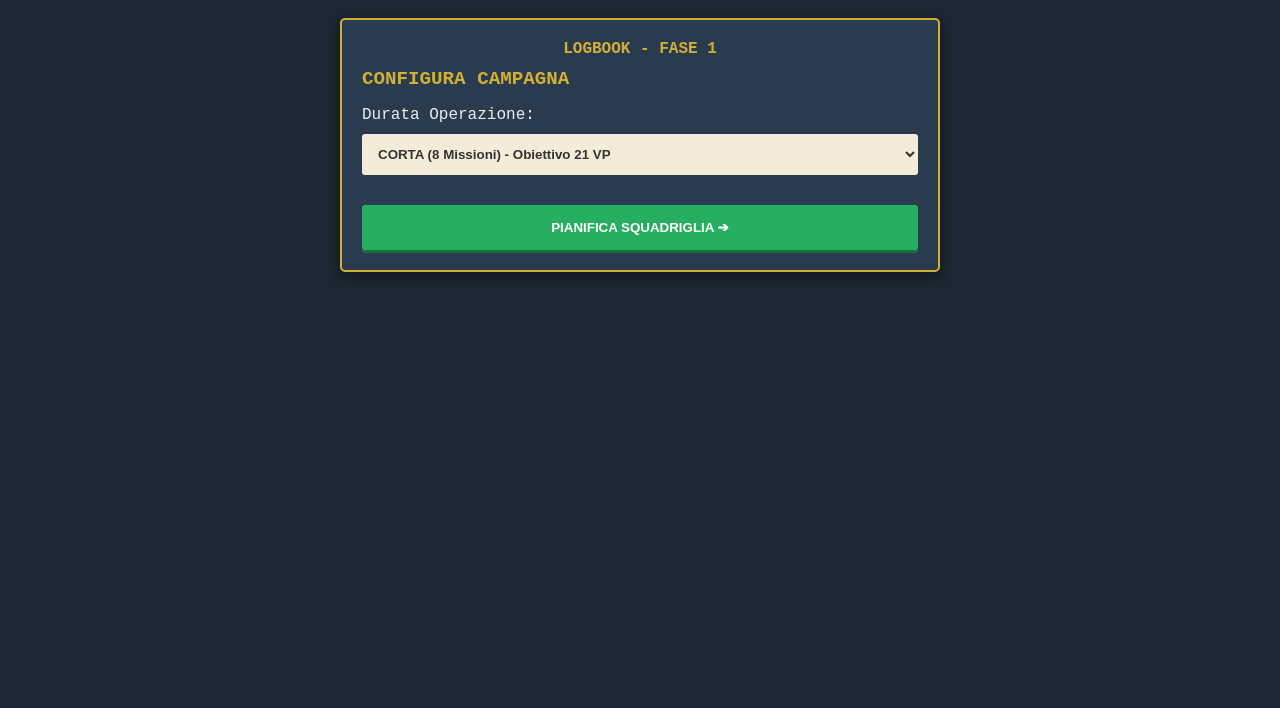
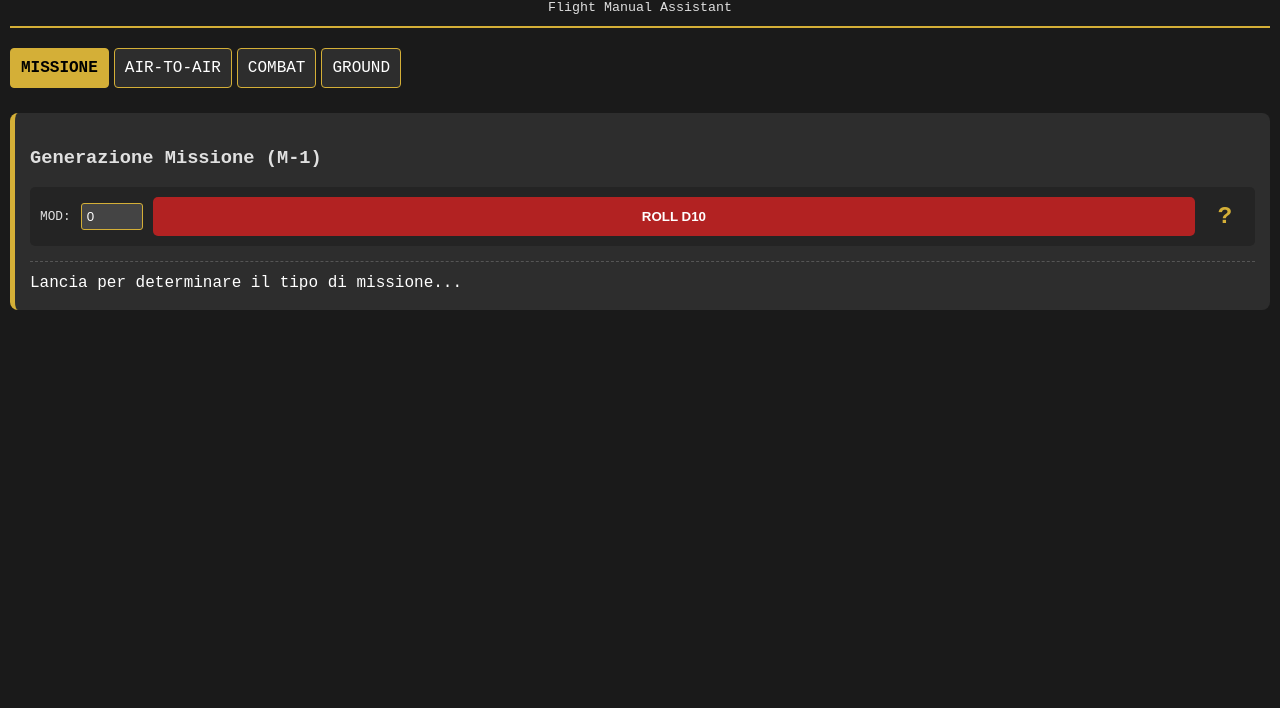
Before and after one commit to pepeoscar2019-arch/Aces-of-valor, a plain HTML site: page index.html in a window 1280 px wide. Shown: the part 92-800 px from the top of the page. Drawn offline with Linux system fonts and the light colour scheme.

Commit message:
Update index.html

```diff
--- a/index.html
+++ b/index.html
@@ -3,147 +3,123 @@
 <head>
     <meta charset="UTF-8">
     <meta name="viewport" content="width=device-width, initial-scale=1.0">
-    <title>Aces of Valor - Dashboard</title>
+    <title>Aces of Valor - Tactical Dashboard</title>
     <style>
-        :root {
-            --gold: #d4af37;
-            --dark-blue: #1c2833;
-            --paper: #f4ecd8;
-            --accent: #e67e22;
-        }
-        body {
-            font-family: 'Courier New', Courier, monospace;
-            background-color: var(--dark-blue);
-            color: #ecf0f1;
-            margin: 0; padding: 15px;
-        }
-        .container { max-width: 600px; margin: auto; }
-
-        /* Stile Vintage Card */
-        .phase {
-            display: none;
-            background: rgba(44, 62, 80, 0.9);
-            padding: 20px;
-            border-radius: 5px;
-            border: 2px solid var(--gold);
-            box-shadow: 0 4px 15px rgba(0,0,0,0.5);
-        }
-        .active { display: block; animation: fadeIn 0.5s; }
-
-        @keyframes fadeIn { from { opacity: 0; } to { opacity: 1; } }
-
-        h1 { color: var(--gold); text-align: center; border-bottom: 2px double var(--gold); padding-bottom: 10px; }
-        h2 { font-size: 1.2rem; color: var(--gold); text-transform: uppercase; margin-top: 0; }
-
-        /* Input e Button */
-        select, input {
-            width: 100%; padding: 12px; margin: 10px 0;
-            background: var(--paper); color: #333;
-            border: none; border-radius: 3px; font-weight: bold;
-        }
-        button {
-            background: var(--accent); color: white; border: none;
-            padding: 15px; border-radius: 3px; cursor: pointer;
-            font-weight: bold; width: 100%; text-transform: uppercase;
-            box-shadow: 0 3px 0 #a04000; transition: 0.2s;
-        }
-        button:active { transform: translateY(3px); box-shadow: none; }
-
-        .btn-nav { background: #27ae60; box-shadow: 0 3px 0 #196f3d; margin-top: 20px; }
-
-        /* Risultati */
-        .result-box {
-            background: rgba(244, 236, 216, 0.1);
-            padding: 15px; margin-top: 15px;
-            border-left: 5px solid var(--gold); font-size: 1rem;
-        }
-
-        .pilot-grid { display: grid; grid-template-columns: 1fr 1fr; gap: 10px; margin-top: 10px; }
-        .pilot-card { background: rgba(0,0,0,0.2); padding: 5px 10px; border: 1px solid #555; }
-
-        table { width: 100%; margin-top: 15px; border-collapse: collapse; background: #f4ecd8; color: #333; }
-        th, td { border: 1px solid #333; padding: 8px; text-align: center; }
-        th { background: #d5dbdb; }
-
-        .status-bar { text-align: center; margin-bottom: 10px; color: var(--gold); font-weight: bold; }
+        :root { --bg: #1a1a1a; --card: #2d2d2d; --accent: #d4af37; --text: #e0e0e0; }
+        body { font-family: 'Courier New', Courier, monospace; background: var(--bg); color: var(--text); margin: 0; padding: 10px; }
+        .header { text-align: center; border-bottom: 2px solid var(--accent); margin-bottom: 20px; padding-bottom: 10px; }
+        .tab-container { display: flex; overflow-x: auto; gap: 5px; margin-bottom: 20px; padding-bottom: 5px; }
+        .tab { background: var(--card); border: 1px solid var(--accent); color: white; padding: 10px; cursor: pointer; white-space: nowrap; border-radius: 4px; }
+        .tab.active { background: var(--accent); color: black; font-weight: bold; }
+        .section { display: none; background: var(--card); padding: 15px; border-radius: 8px; border-left: 5px solid var(--accent); }
+        .section.active { display: block; }
+        .dice-row { display: flex; gap: 10px; align-items: center; margin-bottom: 15px; background: rgba(0,0,0,0.2); padding: 10px; border-radius: 5px; }
+        .roll-btn { background: #b22222; color: white; border: none; padding: 12px; border-radius: 5px; cursor: pointer; flex-grow: 1; font-weight: bold; }
+        .result-display { font-size: 1.5rem; color: var(--accent); font-weight: bold; min-width: 40px; text-align: center; }
+        .table-output { margin-top: 15px; line-height: 1.4; border-top: 1px dashed #555; padding-top: 10px; color: #fff; }
+        .modifier-input { width: 50px; padding: 5px; background: #444; color: white; border: 1px solid var(--accent); border-radius: 3px; }
+        label { font-size: 0.8rem; text-transform: uppercase; }
     </style>
 </head>
 <body>
 
-<div class="container">
-    <h1>🛩️ ACES OF VALOR</h1>
+<div class="header">
+    <h1>ACES OF VALOR</h1>
+    <small>Flight Manual Assistant</small>
+</div>
 
-    <div id="phase1" class="phase active">
-        <div class="status-bar">LOGBOOK - FASE 1</div>
-        <h2>Configura Campagna</h2>
-        <label>Durata Operazione:</label>
-        <select id="campLength">
-            <option value="8">CORTA (8 Missioni) - Obiettivo 21 VP</option>
-            <option value="12">MEDIA (12 Missioni) - Obiettivo 29 VP</option>
-            <option value="16">LUNGA (16 Missioni) - Obiettivo 36 VP</option>
-        </select>
-        <button class="btn-nav" onclick="cambiaFase(2)">Pianifica Squadriglia ➔</button>
+<div class="tab-container">
+    <div class="tab active" onclick="showSection('mission')">MISSIONE</div>
+    <div class="tab" onclick="showSection('air-air')">AIR-TO-AIR</div>
+    <div class="tab" onclick="showSection('combat')">COMBAT</div>
+    <div class="tab" onclick="showSection('ground')">GROUND</div>
+</div>
+
+<div id="mission" class="section active">
+    <h3>Generazione Missione (M-1)</h3>
+    <div class="dice-row">
+        <label>Mod:</label>
+        <input type="number" id="mod-m1" class="modifier-input" value="0">
+        <button class="roll-btn" onclick="handleRoll('m1', 10, 'mod-m1')">ROLL D10</button>
+        <div id="res-m1" class="result-display">?</div>
     </div>
+    <div id="out-m1" class="table-output">Lancia per determinare il tipo di missione...</div>
+</div>
 
-    <div id="phase2" class="phase">
-        <div class="status-bar">LOGBOOK - FASE 2</div>
-        <h2>Assegnazione Velivoli</h2>
-        <select id="nat">
-            <option value="GER">🇩🇪 GERMANIA</option>
-            <option value="UK">🇬🇧 REGNO UNITO</option>
-            <option value="FR">🇫🇷 FRANCIA</option>
-            <option value="US">🇺🇸 U.S.A.</option>
-        </select>
-        <button onclick="calcolaTier()">🎲 Tira Dado Tier</button>
-        <div id="tierRes" class="result-box" style="display:none;"></div>
-        <button class="btn-nav" onclick="cambiaFase(3)">Recluta Piloti ➔</button>
+<div id="air-air" class="section">
+    <h3>Avvistamento (A-1)</h3>
+    <div class="dice-row">
+        <label>Mod:</label>
+        <input type="number" id="mod-a1" class="modifier-input" value="0">
+        <button class="roll-btn" onclick="handleRoll('a1', 10, 'mod-a1')">ROLL D10</button>
+        <div id="res-a1" class="result-display">?</div>
     </div>
+    <div id="out-a1" class="table-output">Lancia per vedere chi avvista chi...</div>
+</div>
 
-    <div id="phase3" class="phase">
-        <div class="status-bar">LOGBOOK - FASE 3</div>
-        <h2>Stato Piloti (Ready Box)</h2>
-        <button onclick="calcolaPiloti()">📋 Genera Squadriglia</button>
-        <div id="pilotRes" class="pilot-grid" style="display:none;"></div>
-        <button class="btn-nav" onclick="cambiaFase(4)">Localizza Base ➔</button>
+<div id="combat" class="section">
+    <h3>Tiro per Colpire (C-1)</h3>
+    <div class="dice-row">
+        <label>Mod:</label>
+        <input type="number" id="mod-c1" class="modifier-input" value="0">
+        <button class="roll-btn" onclick="handleRoll('c1', 10, 'mod-c1')">ROLL D10</button>
+        <div id="res-c1" class="result-display">?</div>
     </div>
-
-    <div id="phase4" class="phase">
-        <div class="status-bar">LOGBOOK - FASE 4</div>
-        <h2>Coordinate Aeroporto</h2>
-        <button onclick="calcolaAeroporto()">📍 Rileva Posizione</button>
-        <div id="airfieldRes" class="result-box" style="display:none; text-align:center; font-size:1.5rem;"></div>
-        <button class="btn-nav" onclick="cambiaFase(5)">Inizia Missioni ➔</button>
-    </div>
-
-    <div id="phase5" class="phase">
-        <div class="status-bar">TABELLONE DI GUERRA</div>
-        <h2>Registro Voli</h2>
-        <input type="text" id="mType" placeholder="Tipo Missione (es. Patrol)">
-        <input type="number" id="mPoints" placeholder="Punti Missione (MP)">
-        <button style="background:#27ae60" onclick="aggiungiMissione()">Registra Risultato</button>
-
-        <table id="missionLog">
-            <thead><tr><th>M.</th><th>Tipo</th><th>MP</th><th>VP</th></tr></thead>
-            <tbody></tbody>
-        </table>
-
-        <div class="result-box" id="totalStatus" style="text-align:center;">
-            <b>VP TOTALI: 0</b>
-        </div>
-        <button onclick="location.reload()" style="background:#c0392b; font-size:0.8rem; margin-top:40px;">⚠️ Resetta Campagna</button>
-    </div>
+    <div id="out-c1" class="table-output">Determina se il colpo va a segno...</div>
 </div>
 
 <script>
-    function cambiaFase(num) {
-        const fasi = document.getElementsByClassName('phase');
-        for (let i = 0; i < fasi.length; i++) fasi[i].style.display = 'none';
-        document.getElementById('phase' + num).classList.add('active');
-        window.scrollTo(0,0);
+    const data = {
+        m1: {
+            1: "Patrol (Target: Zone 1)",
+            3: "Close Air Support (Target: Frontline)",
+            6: "Tactical Bombing (Target: Installation)",
+            9: "Escort Mission (Protect Bombers)",
+            10: "Special Ops / Recon"
+        },
+        a1: {
+            1: "Automatic Tailing (Vantaggio Totale)",
+            3: "Vantaggio: Tu inizi l'attacco",
+            6: "Incontro Frontale: Entrambi sparano",
+            8: "Svantaggio: Il nemico ti insegue",
+            10: "Imboscata Nemica!"
+        },
+        c1: {
+            1: "Mancato (Out of Range/Jam)",
+            5: "Colpo di Striscio (1 Danno)",
+            8: "Colpo Diretto (2 Danni)",
+            10: "Colpo Critico! (Tira su tabella Danni)"
+        }
+    };
+
+    function showSection(id) {
+        document.querySelectorAll('.section').forEach(s => s.classList.remove('active'));
+        document.querySelectorAll('.tab').forEach(t => t.classList.remove('active'));
+        document.getElementById(id).classList.add('active');
+        event.currentTarget.classList.add('active');
     }
 
-    function calcolaTier() {
-        const n = document.getElementById('nat').value;
-        const d = Math.floor(Math.random() * 6) + 1;
-        const t = d <= 2 ? 1 : (d <= 4 ? 2 : 3);
-        const planes = {
+    function handleRoll(tableKey, dice, modId) {
+        const mod = parseInt(document.getElementById(modId).value) || 0;
+        const roll = Math.floor(Math.random() * dice) + 1;
+        const total = roll + mod;
+
+        document.getElementById('res-' + tableKey).innerText = total;
+
+        // Trova il risultato corrispondente nella tabella (approssimazione per difetto)
+        let table = data[tableKey];
+        let keys = Object.keys(table).map(Number).sort((a,b) => b-a);
+        let resultText = "Risultato fuori tabella";
+
+        for(let k of keys) {
+            if(total >= k) {
+                resultText = table[k];
+                break;
+            }
+        }
+        document.getElementById('out-' + tableKey).innerHTML = `<strong>TOTALE ${total}:</strong> ${resultText}`;
+    }
+</script>
+
+</body>
+</html>
```
